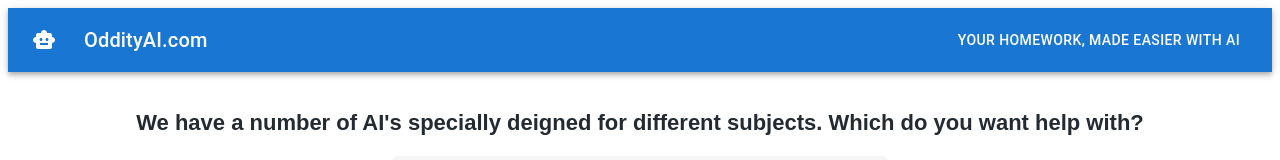
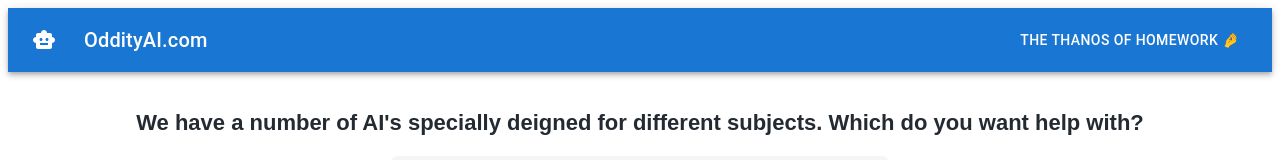
Before and after one commit to oddityai/oddity-front-end, a Next.js app: page /App in a window 1280 px wide. Shown: the top 160 px of the page. Built offline with nearby package versions, Linux system fonts and the light colour scheme; a web font is replaced by a local one; what pdfmake would draw is missing.

Commit message:
update copy

```diff
--- a/pages/App.js
+++ b/pages/App.js
@@ -313,7 +313,7 @@ export default function Home() {
           }}
           className="facebook-button"
         >
-          <i className="fab fa-facebook-f"></i> Follow us on Facebook
+          <i className="fab fa-facebook-f"></i> Contact us on Facebook
           <FacebookIcon style={{ marginLeft: 8 }} />
         </a>
         <br />
--- a/pages/AppBar.js
+++ b/pages/AppBar.js
@@ -26,7 +26,7 @@ export default function ButtonAppBar() {
           <Typography variant="h6" component="div" sx={{ flexGrow: 1 }}>
             OddityAI.com
           </Typography>
-          <Button color="inherit">Your homework, made easier with AI</Button>
+          <Button color="inherit">the thanos of homework 🤌</Button>
         </Toolbar>
       </AppBar>
     </Box>
```
